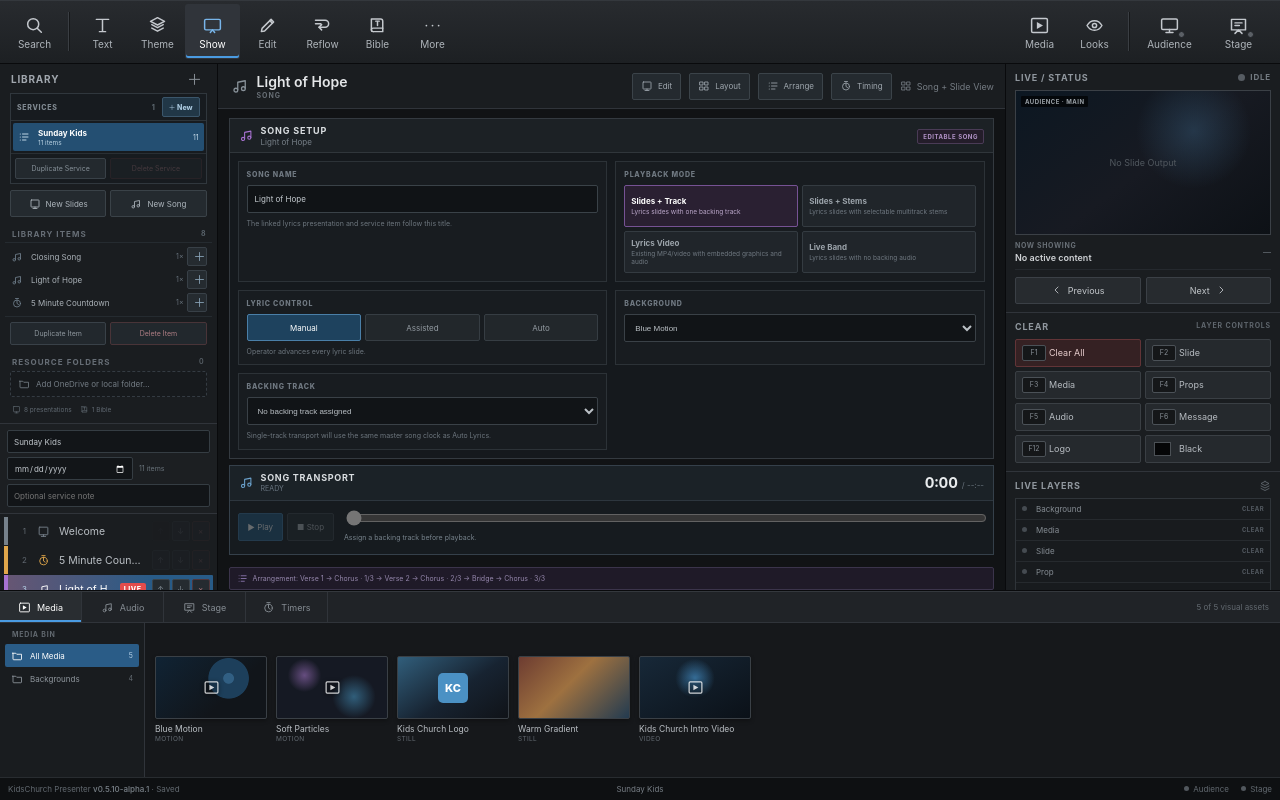
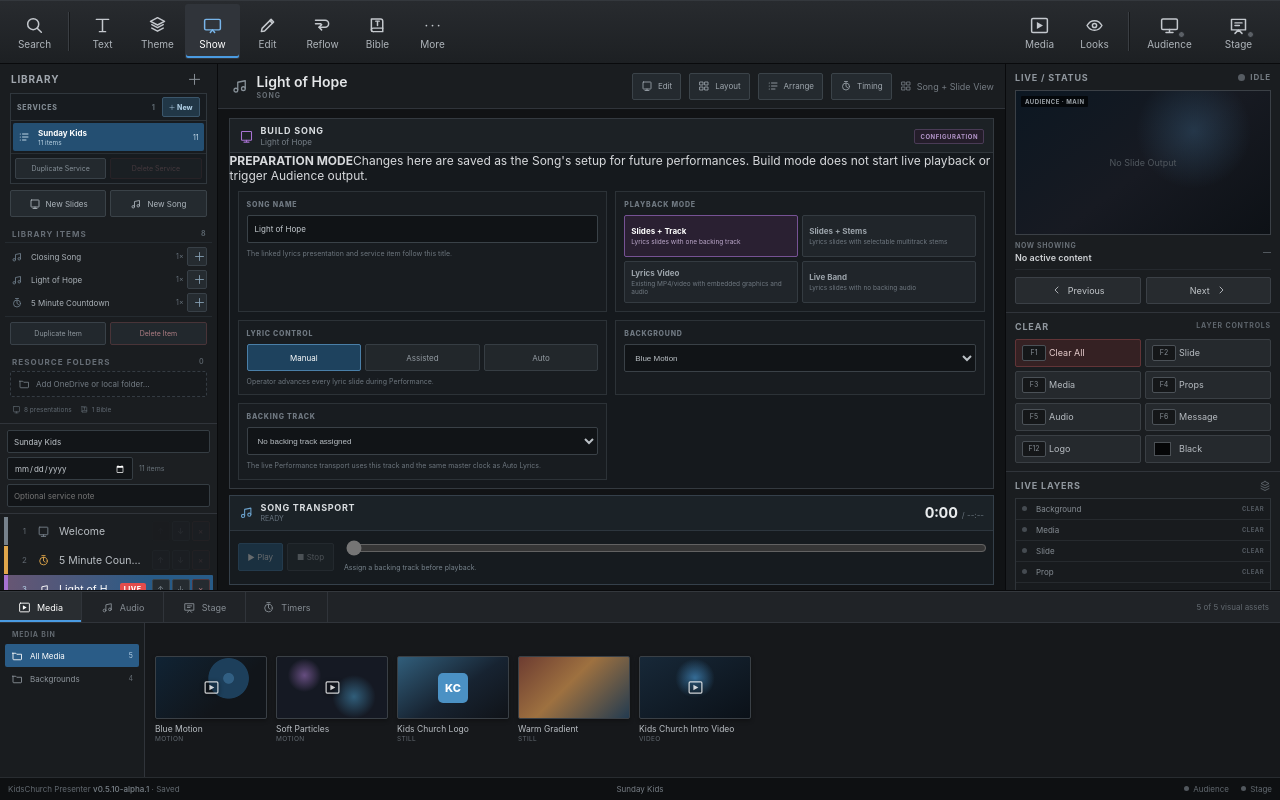
Before and after one commit to jhaago/KidsChurch-Presenter, a React (Vite) app: page / in a window 1280 px wide. Built offline with nearby package versions, Linux system fonts and the light colour scheme.

Commit message:
Clarify song build configuration mode

```diff
--- a/src/components/SongSetupPanel.tsx
+++ b/src/components/SongSetupPanel.tsx
@@ -5,7 +5,6 @@ interface SongSetupPanelProps {
   song: Song;
   assets: MediaAsset[];
   onChange: (song: Song) => void;
-  onTriggerLyricsVideo: (asset: MediaAsset) => void;
 }
 
 const playbackModes: Array<{ id: SongPlaybackMode; label: string; detail: string }> = [
@@ -38,24 +37,28 @@ function updatePlaybackMode(song: Song, playbackMode: SongPlaybackMode): Song {
   };
 }
 
-export function SongSetupPanel({ song, assets, onChange, onTriggerLyricsVideo }: SongSetupPanelProps) {
+export function SongSetupPanel({ song, assets, onChange }: SongSetupPanelProps) {
   const audioAssets = assets.filter((asset) => asset.kind === 'audio');
   const visualAssets = assets.filter((asset) => asset.kind !== 'audio');
   const videoAssets = assets.filter((asset) => asset.kind === 'motion' || asset.kind === 'video');
-  const videoAsset = videoAssets.find((asset) => asset.id === song.lyricsVideoAssetId);
 
   return (
-    <section className="songSetupPanel">
+    <section className="songSetupPanel songBuildPanel" data-presenter-editor="true">
       <header className="songSetupHeader">
         <div>
-          <Icon name="audio" />
+          <span className="songBuildMark"><Icon name="presentation" /></span>
           <div>
-            <strong>SONG SETUP</strong>
+            <strong>BUILD SONG</strong>
             <span>{song.title}</span>
           </div>
         </div>
-        <span className="songEngineBadge">EDITABLE SONG</span>
+        <span className="songEngineBadge songBuildBadge">CONFIGURATION</span>
       </header>
+
+      <div className="songBuildNotice">
+        <strong>PREPARATION MODE</strong>
+        <span>Changes here are saved as the Song's setup for future performances. Build mode does not start live playback or trigger Audience output.</span>
+      </div>
 
       <div className="songSetupGrid">
         <section className="songSetupSection">
@@ -104,10 +107,10 @@ export function SongSetupPanel({ song, assets, onChange, onTriggerLyricsVideo }:
             {song.playbackMode === 'lyrics-video'
               ? 'Lyrics are embedded in the video, so slide control is not used.'
               : song.lyricControlMode === 'manual'
-                ? 'Operator advances every lyric slide.'
+                ? 'Operator advances every lyric slide during Performance.'
                 : song.lyricControlMode === 'assisted'
-                  ? 'Operator remains in control; stored timing cues will provide next-slide prompts.'
-                  : `Auto mode will follow ${song.lyricCues.length} stored timing cues from the song transport.`}
+                  ? 'Operator remains in control; stored timing cues provide next-slide prompts during Performance.'
+                  : `Auto mode follows ${song.lyricCues.length} stored timing cues from the live Song transport.`}
           </p>
         </section>
 
@@ -143,13 +146,13 @@ export function SongSetupPanel({ song, assets, onChange, onTriggerLyricsVideo }:
                 <option value={asset.id} key={asset.id}>{asset.title}</option>
               ))}
             </select>
-            <p className="songModeHint">Single-track transport will use the same master song clock as Auto Lyrics.</p>
+            <p className="songModeHint">The live Performance transport uses this track and the same master clock as Auto Lyrics.</p>
           </section>
         ) : null}
 
         {song.playbackMode === 'slides-stems' ? (
           <section className="songSetupSection songStemSection">
-            <small>STEMS</small>
+            <small>STEM DEFAULTS</small>
             <div className="stemRows">
               {song.audio.stems.map((stem) => (
                 <div className="stemRow" key={stem.id}>
@@ -196,7 +199,7 @@ export function SongSetupPanel({ song, assets, onChange, onTriggerLyricsVideo }:
               ))}
             </div>
             <p className="songModeHint">
-              All stems share one master transport clock. Muted stems stay synchronized at zero gain.
+              These ON/OFF states are saved starting defaults. Live stem changes made in Performance are session-only and reset to these defaults when the Song starts again.
             </p>
           </section>
         ) : null}
@@ -213,23 +216,14 @@ export function SongSetupPanel({ song, assets, onChange, onTriggerLyricsVideo }:
                 <option value={asset.id} key={asset.id}>{asset.title}</option>
               ))}
             </select>
-            <button
-              className="songVideoTrigger"
-              type="button"
-              disabled={!videoAsset?.fileUrl}
-              onClick={() => videoAsset && onTriggerLyricsVideo(videoAsset)}
-            >
-              <Icon name="media" />
-              Trigger Lyrics Video
-            </button>
-            <p className="songModeHint">Lyrics video mode plays the file full-screen with its embedded audio and does not loop.</p>
+            <p className="songModeHint">Assign the video here. Triggering it is intentionally only available in Performance mode.</p>
           </section>
         ) : null}
 
         {song.playbackMode === 'slides-live' ? (
           <section className="songSetupSection">
             <small>LIVE BAND</small>
-            <div className="songLiveMode"><Icon name="audio" /><span>No backing audio. Lyrics remain operator-controlled.</span></div>
+            <div className="songLiveMode"><Icon name="audio" /><span>No backing audio. Lyrics remain operator-controlled during Performance.</span></div>
           </section>
         ) : null}
       </div>
```
